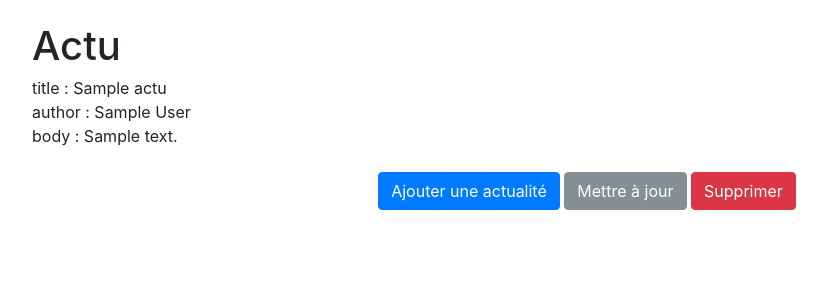
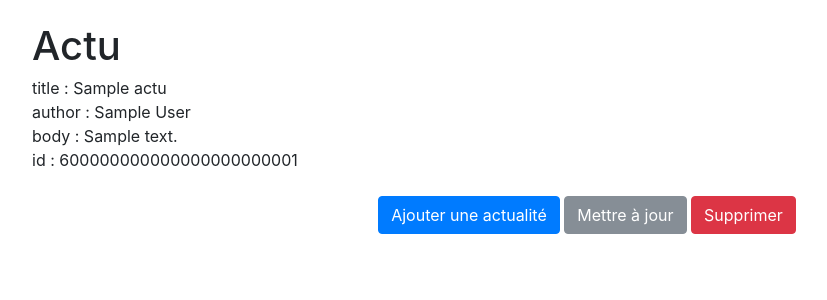
Before and after one commit to BioPineurs/app-Biopineurs-api, a Node server app: page /actus/id/600000000000000000000001 in a window 1280 px wide. Shown: the part 56-356 px from the top of the page, without its empty margins (53-880 px from the left). Run offline with Node 20, Linux system fonts and the light colour scheme; tables that the repository leaves empty hold one stand-in row (values such as "Sample post"); some libraries are stand-ins or nearby versions.

Commit message:
changed actus formatting

```diff
--- a/src/views/actu/actu.hbs
+++ b/src/views/actu/actu.hbs
@@ -4,6 +4,7 @@
   <div>title : {{actu.title}}</div>
   <div>author : {{actu.author}}</div>
   <div>body : {{actu.body}}</div>
+  <div>id : {{actu.id}}</div>
   <div></br></div>
 
 
--- a/src/views/actu/actus.hbs
+++ b/src/views/actu/actus.hbs
@@ -22,6 +22,7 @@
 
   <tr>
     <td>
+      <a class="btn btn-secondary btn-sm" href="/actus/id/{{id}}" role="button">
       {{title}}
     </td>
     <td>
```
